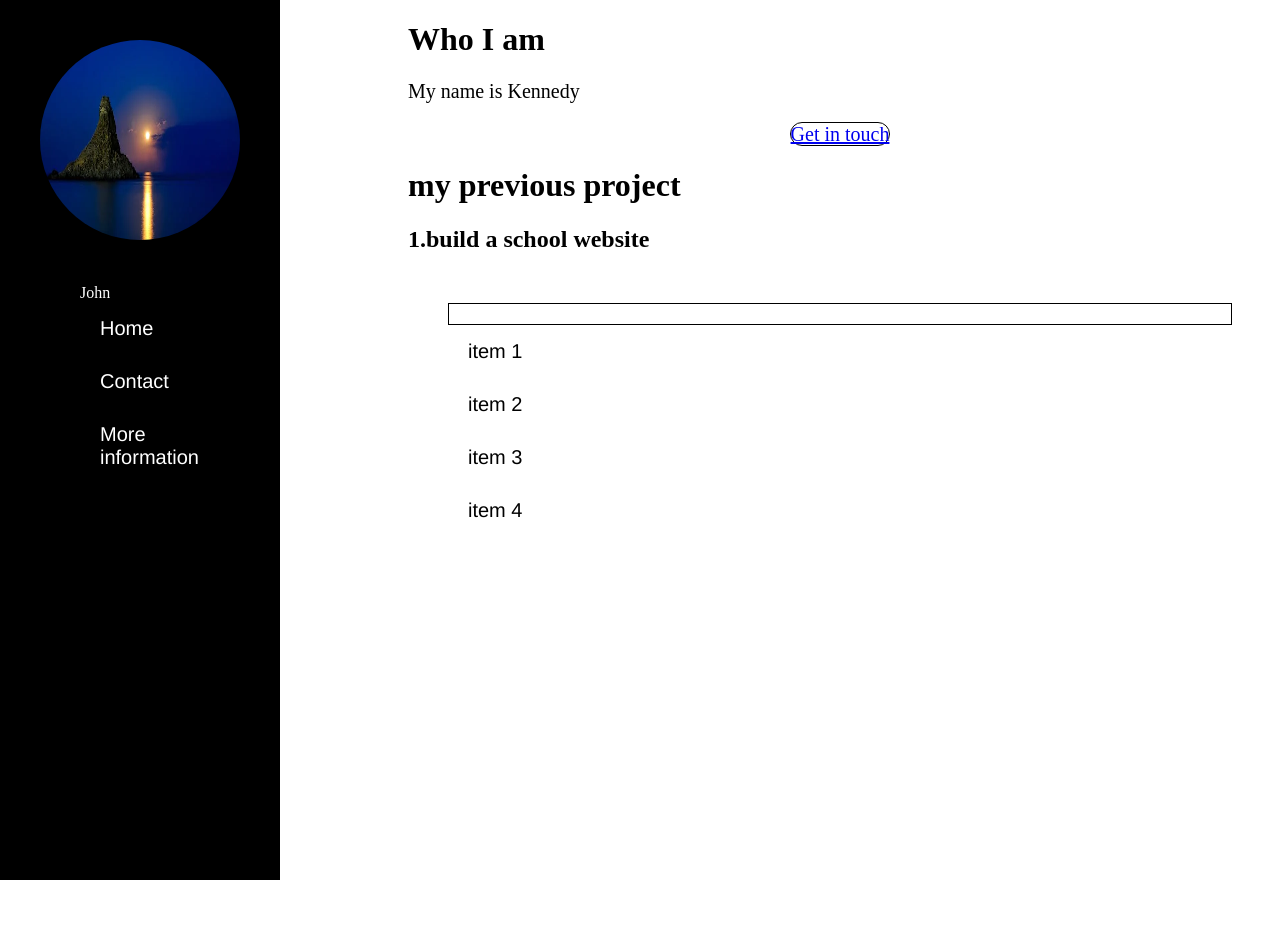
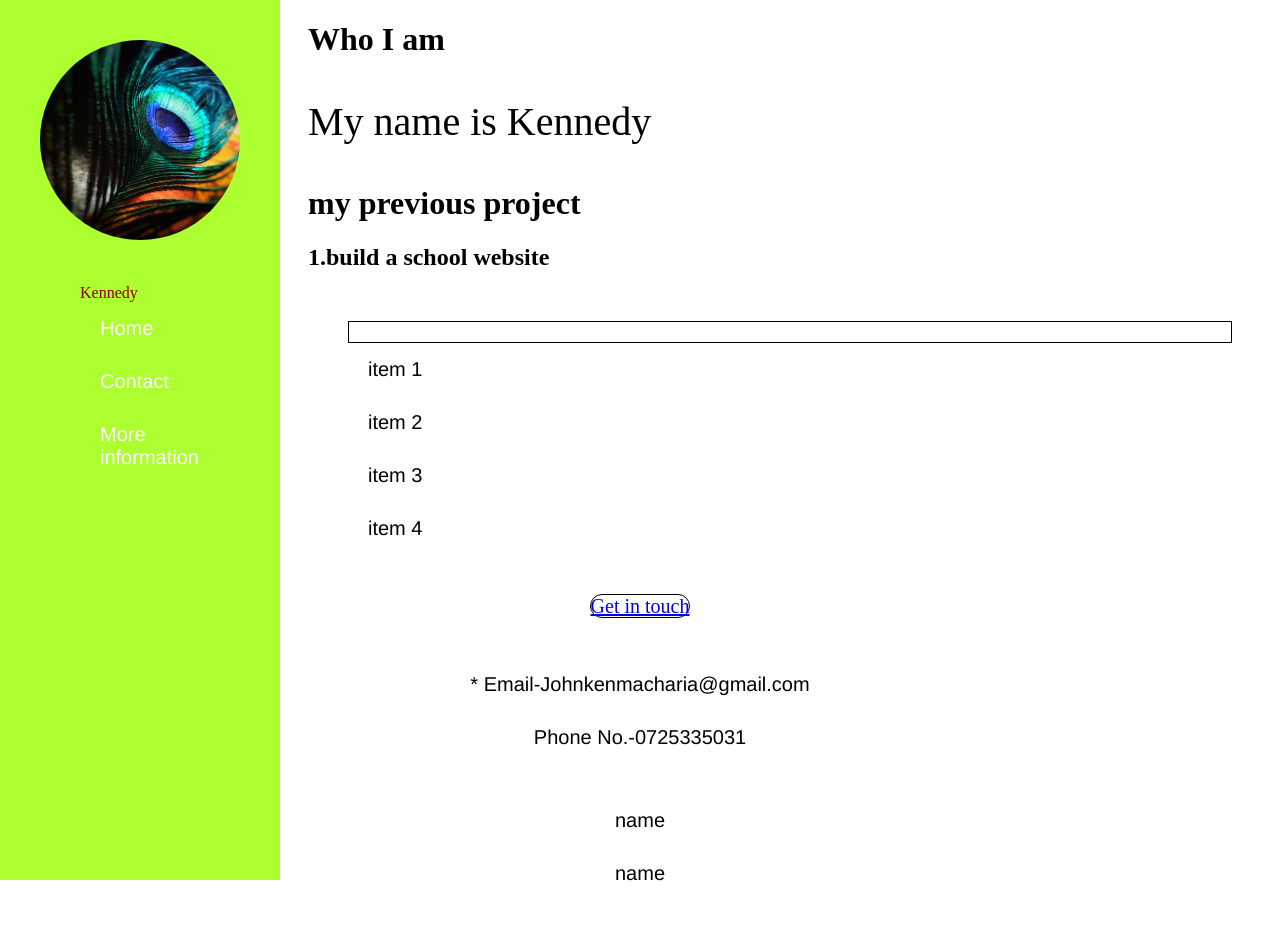
Before and after one commit to Johnkenmacharia/web_dev, a plain HTML site: page sidebar/stage.html in a window 1280 px wide. Before the commit the page ends 800 px from the top, so only its background shows below. Drawn offline with Linux system fonts and the light colour scheme.

Commit message:
added changes

```diff
--- a/sidebar/stage.css
+++ b/sidebar/stage.css
@@ -1,6 +1,6 @@
 .sidebar{
-   background-color: black;
-   color:white;
+   background-color: greenyellow;
+   color:darkred;
    width:200px;
    height:100%;
    position: fixed;
@@ -35,14 +35,14 @@ a:hover{
     border-radius: 70%;
     overflow-y: none;
 }
-.my name{
+.my-name{
     font-size: 40px;
 }
 .introduction{
-    margin-left: 400px;
+    margin-left: 300px;
 }
 .introduction-text{
-    font-size: 20px;
+    font-size: 40px;
 }
 .contact-me{
     border:darkblue ;
@@ -53,7 +53,7 @@ a:hover{
     border: 1px solid black;
     border-radius: 60px;
 }
-.contact-me :hover{
+.contact-me a:hover{
     background-color: turquoise;
     color: blueviolet;
 }
@@ -61,7 +61,7 @@ a:hover{
     padding: 10px;
     border: 1px solid black;
 }
-.read-more a{
+.read-morea{
     color: white;
     background-color:black;
     font-weight:bold ;
--- a/sidebar/stage.html
+++ b/sidebar/stage.html
@@ -7,12 +7,12 @@
 <title></title>
 <body>
     <div class="sidebar">
-        <img src="italy-sicily-sea-ocean-163891.webp"alt="image"class="rounded-image">
+        <img src="pexels-photo-674010.jpeg"alt="image"class="rounded-image">
         <nav>
     <ul>
-        <span class="my name" >John</span>
+        <span class="my name" >Kennedy</span>
         <li><a href="#">Home</a></li>
-        <li><a href="#">Contact</a></li>
+        <li><a href="#contact">Contact</a></li>
         <li><a href="#">More information</a></li>
     </ul>
         </nav>
@@ -24,12 +24,7 @@
     <p class="introduction-text">
         My name is Kennedy
     </p>
-    <div class="contact-me">
-    <a href="#">
 
-        Get in touch
-    </a>
-    </div>
     <div class="my-work">
         <h1>my previous project</h1>
         <div class="work"></div>
@@ -46,4 +41,38 @@
         </div>
 
     </div>
+
+
+    <div class="contact-me" id="contact">
+        <a href="#">
+
+            Get in touch
+        </a>
+
+        <ul>
+            <li> * Email-Johnkenmacharia@gmail.com</li>
+            <li>Phone No.-0725335031</li>
+             <li></li>
+            <li>name</li>
+             <li>name</li>
+
+                </ul>
+        </div>
+
+
+
+
+
+
+
+
+
+
+
+
+
+
+
+
+
 </body>
```
